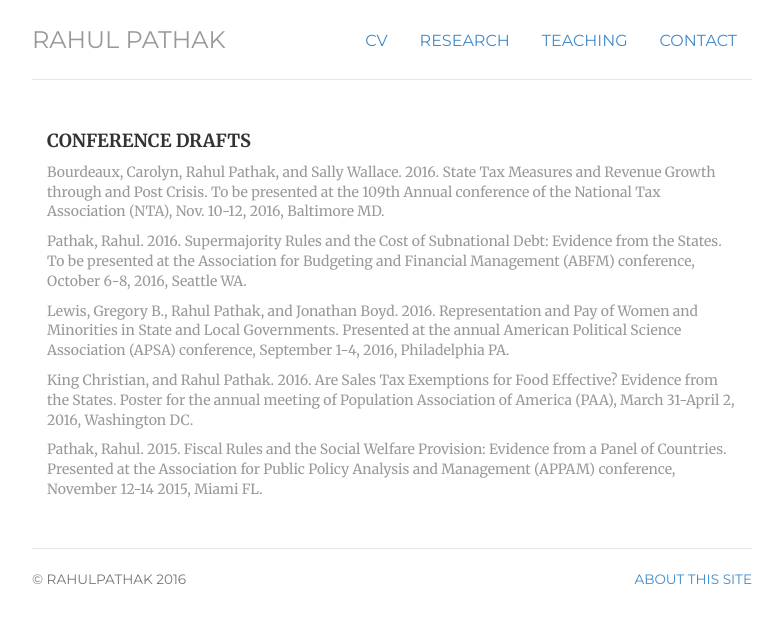
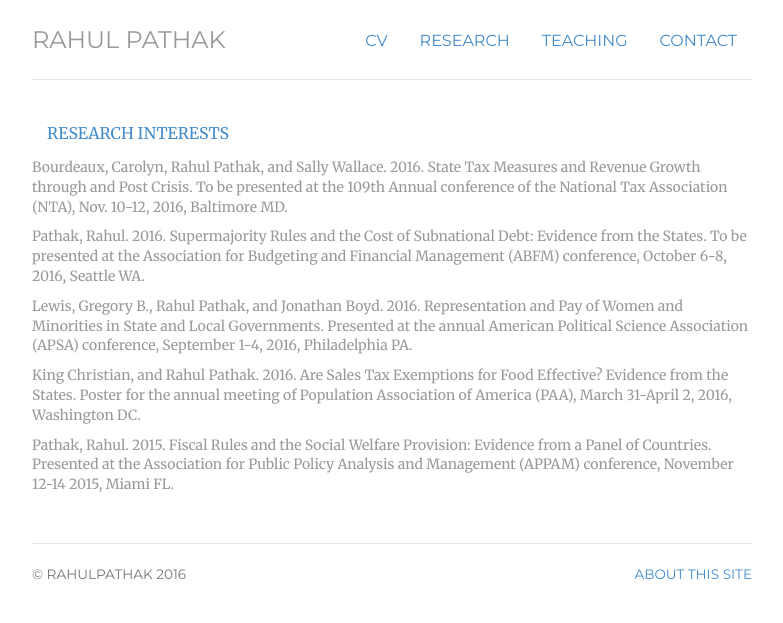
Before and after one commit to pathak-rahul/pathak-rahul.github.io, a Jekyll site: the page built from testing/index.html, in a window 1280 px wide. Shown: the top 623 px of the page, without its empty margins (248-1031 px from the left). Built offline with Jekyll 4.4.1, drawn with Linux system fonts in a browser that asks for light colours.

Commit message:
Update index.html

```diff
--- a/testing/index.html
+++ b/testing/index.html
@@ -1,17 +1,44 @@
 ---
 layout: default
-title: ongoing
+title: research
 ---
+<div class="research">
+
 <div class="row marketing">
-	<div class="col-sm-12">
+
+		<div class="col-sm-12">
 	</div>
 	<div itemscope itemtype="http://data-vocabulary.org/Person" class="col-sm-12">
 
-<h4 charset="utf-8"> CONFERENCE DRAFTS </small> </h4>
+
+
+<p class="text-primary">RESEARCH INTERESTS</p>
+	</div>
+
 <h4><small class="text-lead">Bourdeaux, Carolyn, Rahul Pathak, and Sally Wallace. 2016. State Tax Measures and Revenue Growth through and Post Crisis. To be presented at the 109th Annual conference of the National Tax Association (NTA), Nov. 10-12, 2016, Baltimore MD.</small> </h4>
 <h4><small class="text-default">Pathak, Rahul. 2016. Supermajority Rules and the Cost of Subnational Debt: Evidence from the States. To be presented at the Association for Budgeting and Financial Management (ABFM) conference, October 6-8, 2016, Seattle WA.</small> </h4>
 <h4><small class="text-default">Lewis, Gregory B., Rahul Pathak, and Jonathan Boyd. 2016. Representation and Pay of Women and Minorities in State and Local Governments. Presented at the annual American Political Science Association (APSA) conference, September 1-4, 2016, Philadelphia PA.</small> </h4>
 <h4><small class="text-default">King Christian, and Rahul Pathak. 2016. Are Sales Tax Exemptions for Food Effective? Evidence from the States.</em> Poster for the annual meeting of Population Association of America (PAA), March 31-April 2, 2016, Washington DC.</small> </h4>
 <h4><small class="text-default">Pathak, Rahul. 2015. Fiscal Rules and the Social Welfare Provision: Evidence from a Panel of Countries. Presented at the Association for Public Policy Analysis and Management (APPAM) conference, November 12-14 2015, Miami FL.</small> </h4>
+
+
+
+</p>
+
+  </p> </span>
+</p>
+
+
+<!-- <ul class="list-inline" class="text-center">
+<li><a href="/files/8141.pdf">Sample Syllabus</a></li>
+<li><a href="/files/4061.pdf">Policy Analysis Syllabus</a></li>
+	</ul>
+ -->
+
+  </p> </span>
+</p>
+
 	</div>
-	</div>
+
+</div>
+<!-- </div> -->
```
